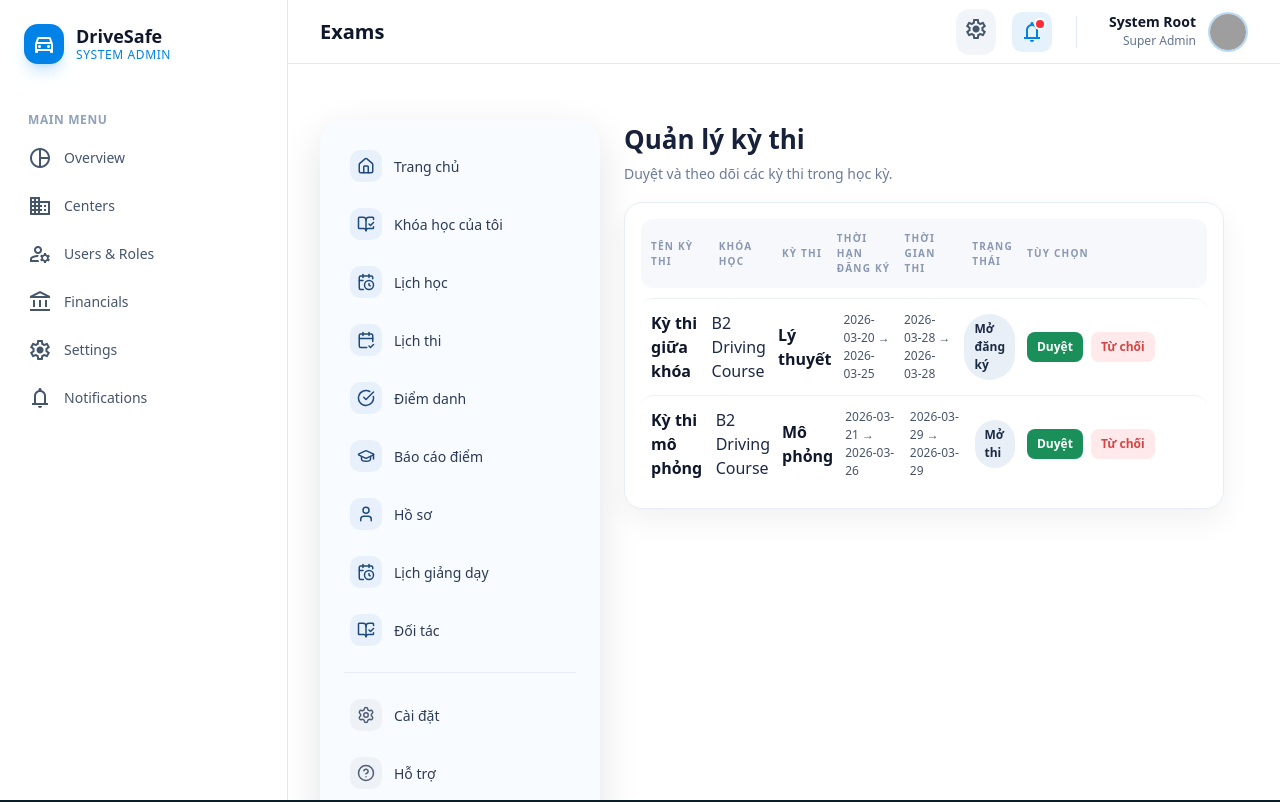
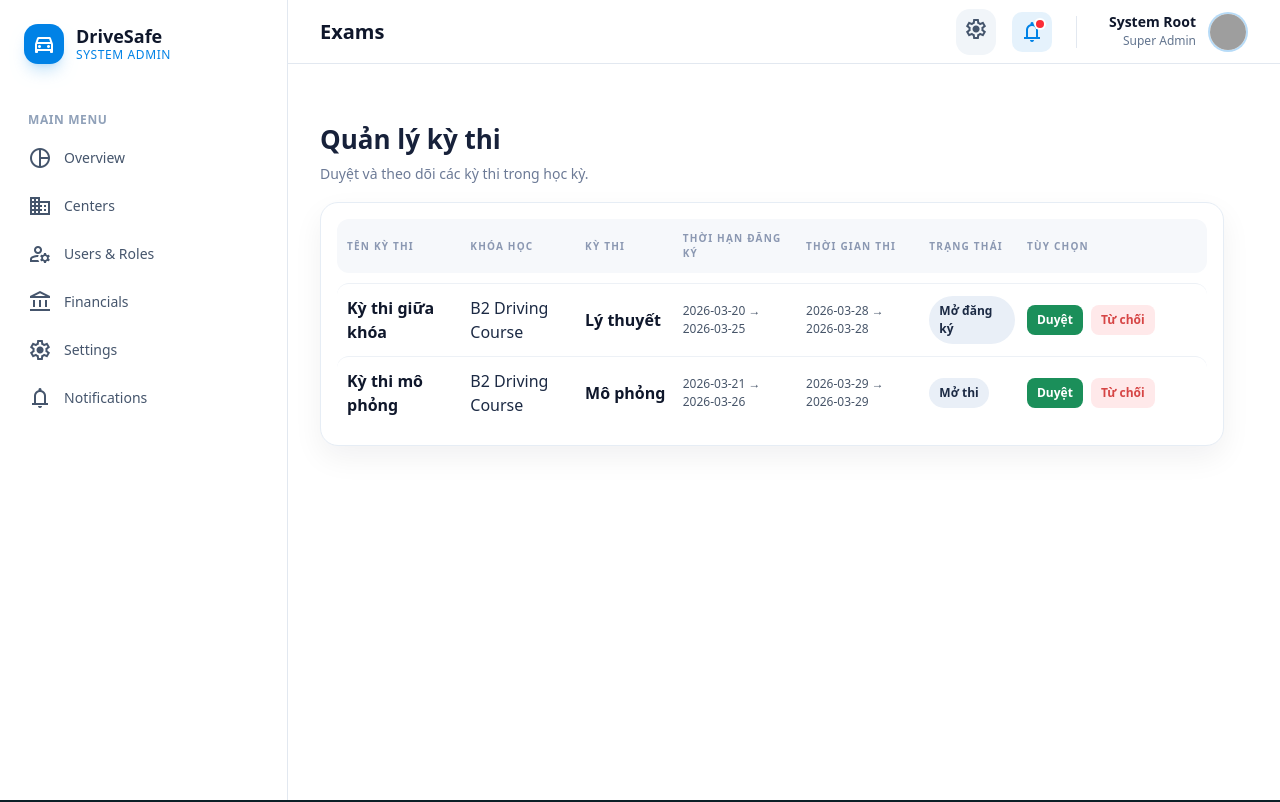
Before and after one commit to ghfgfgf244/dtcproject-frontend-repo, a Next.js app: page /admin/exams in a window 1280 px wide. Shown: the top 802 px of the page. Built offline with nearby package versions, Linux system fonts and the light colour scheme; grey boxes are pictures that could not be loaded.

Commit message:
feat: remove Sidebar component from Admin Courses and Exams pages

```diff
--- a/app/(manager)/admin/courses/page.tsx
+++ b/app/(manager)/admin/courses/page.tsx
@@ -1,7 +1,6 @@
 "use client";
 
 import { useMemo, useState } from "react";
-import Sidebar from "@/components/ui/sidebar";
 import shellStyles from "@/styles/user-shell.module.css";
 import styles from "@/styles/admin-courses.module.css";
 
@@ -60,8 +59,6 @@ export default function AdminCoursesPage() {
 
   return (
     <div className={shellStyles.page}>
-      <Sidebar activeKey="admin-courses" />
-
       <section className={shellStyles.content}>
         <header className={styles.header}>
           <div>
--- a/app/(manager)/admin/exams/page.tsx
+++ b/app/(manager)/admin/exams/page.tsx
@@ -1,7 +1,6 @@
 "use client";
 
 import { useState } from "react";
-import Sidebar from "@/components/ui/sidebar";
 import shellStyles from "@/styles/user-shell.module.css";
 import styles from "@/styles/admin-exams.module.css";
 
@@ -59,8 +58,6 @@ export default function AdminExamsPage() {
 
   return (
     <div className={shellStyles.page}>
-      <Sidebar activeKey="admin-exams" />
-
       <section className={shellStyles.content}>
         <header className={styles.header}>
           <div>
```
